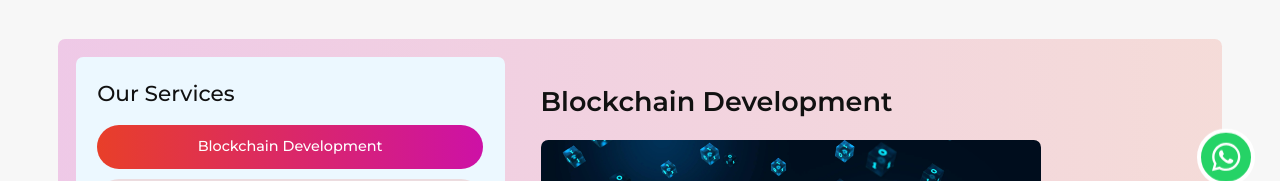
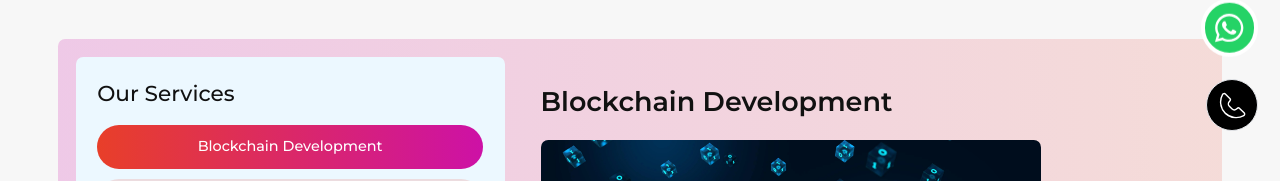
Before and after one commit to remeessalam/juco-new, a React (Create React App) app: page /services in a window 1280 px wide. Shown: the part 539-720 px from the top of the page. Built offline with nearby package versions, Linux system fonts and the light colour scheme.

Commit message:
added call button

```diff
--- a/src/App.js
+++ b/src/App.js
@@ -15,6 +15,7 @@ import SpinnerContextProvider, {
   LoadingSpinnerContext,
 } from "./components/SpinnerContext";
 import { Toaster } from "react-hot-toast";
+import CallIcon from "./components/CallIcon";
 
 const Home = lazy(() => import("./pages/Home"));
 const OurServices = lazy(() => import("./pages/OurServices"));
@@ -45,6 +46,8 @@ function App() {
           <Toaster position="top-center" />
           <NormalizeSlash>
             <WhatsAppIcon />
+            <CallIcon />
+
             <Routes>
               <Route path="*" element={<Navigate to="/" replace />} />
               <Route path="/" element={<Home />} />
--- /dev/null
+++ b/src/components/CallIcon.jsx
@@ -0,0 +1,19 @@
+import { Link } from "react-router-dom";
+import { CiPhone } from "react-icons/ci";
+import { clientDetails } from "../constants";
+
+const CallIcon = () => {
+  return (
+    <Link
+      className="fixed group bottom-[9rem] p-1 hover:-translate-y-1 z-30 border bg-black border-white-500  rounded-full right-[1.5rem] transition-all duration-200"
+      to={`tel:${clientDetails.phone}`}
+      target="_blank"
+      rel="noopener noreferrer"
+      aria-label="Call Us"
+    >
+      <CiPhone className="w-[2.5rem] scale-95 h-[2.5rem] sm:w-[3rem] sm:h-[3rem] p-1 fill-white group-hover:fill-white group-hover:scale-110 rounded-full shadow-transparent shadow-large group-hover:shadow-primary/50 transition-all duration-300" />
+    </Link>
+  );
+};
+
+export default CallIcon;
--- a/src/components/WhatsAppIcon.jsx
+++ b/src/components/WhatsAppIcon.jsx
@@ -10,7 +10,7 @@ const WhatsAppIcon = () => {
       rel="noreferrer"
       target="_blank"
       to={"https://api.whatsapp.com/send/?phone=" + clientDetails.phone}
-      className="w-[4rem] z-30 hover:-translate-y-1 h-[4rem] cursor-pointer rounded-full border-4 border-white bg-[#25D366] hover:bg-primary fixed bottom-[4.5rem] animate-bounce hover:animate-none right-7 flex items-center justify-center transition-all duration-300"
+      className="w-[4rem] z-30 hover:-translate-y-1 h-[4rem] cursor-pointer rounded-full border-4 border-white bg-[#25D366] hover:bg-primary fixed bottom-[13.5rem] animate-bounce hover:animate-none right-[1.5rem] flex items-center justify-center transition-all duration-300"
     >
       <FaWhatsapp className="text-white text-4xl" />
     </Link>
```
